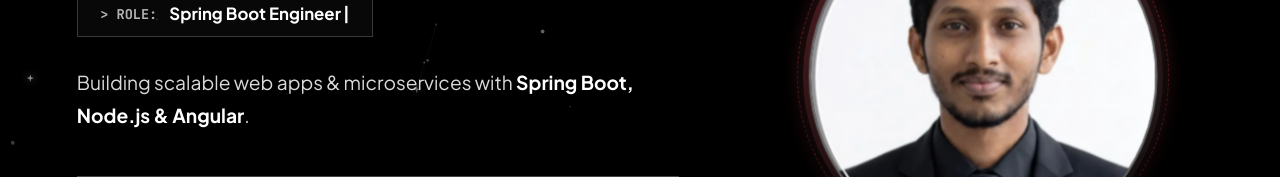
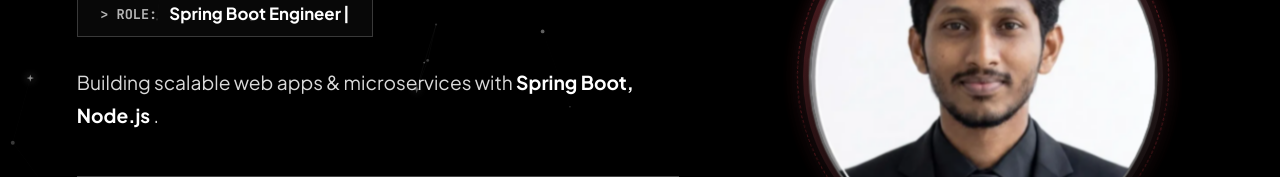
Before and after one commit to joyson-git/portfolio, a React (Vite) app: page / in a window 1280 px wide. Shown: the part 475-652 px from the top of the page. Built offline with nearby package versions, Linux system fonts and the light colour scheme.

Commit message:
Update Hero lede: remove Angular from tech stack

```diff
--- a/src/components/Hero.jsx
+++ b/src/components/Hero.jsx
@@ -61,7 +61,7 @@
 
         <motion.p className="hero-lede" {...fadeUp(0.45)}>
           Building scalable web apps &amp; microservices with{' '}
-          <em>Spring Boot, Node.js &amp; Angular</em>.
+          <em>Spring Boot, Node.js </em>.
         </motion.p>
 
         <motion.div className="hero-offer-badge mono" {...fadeUp(0.5)}>
```
